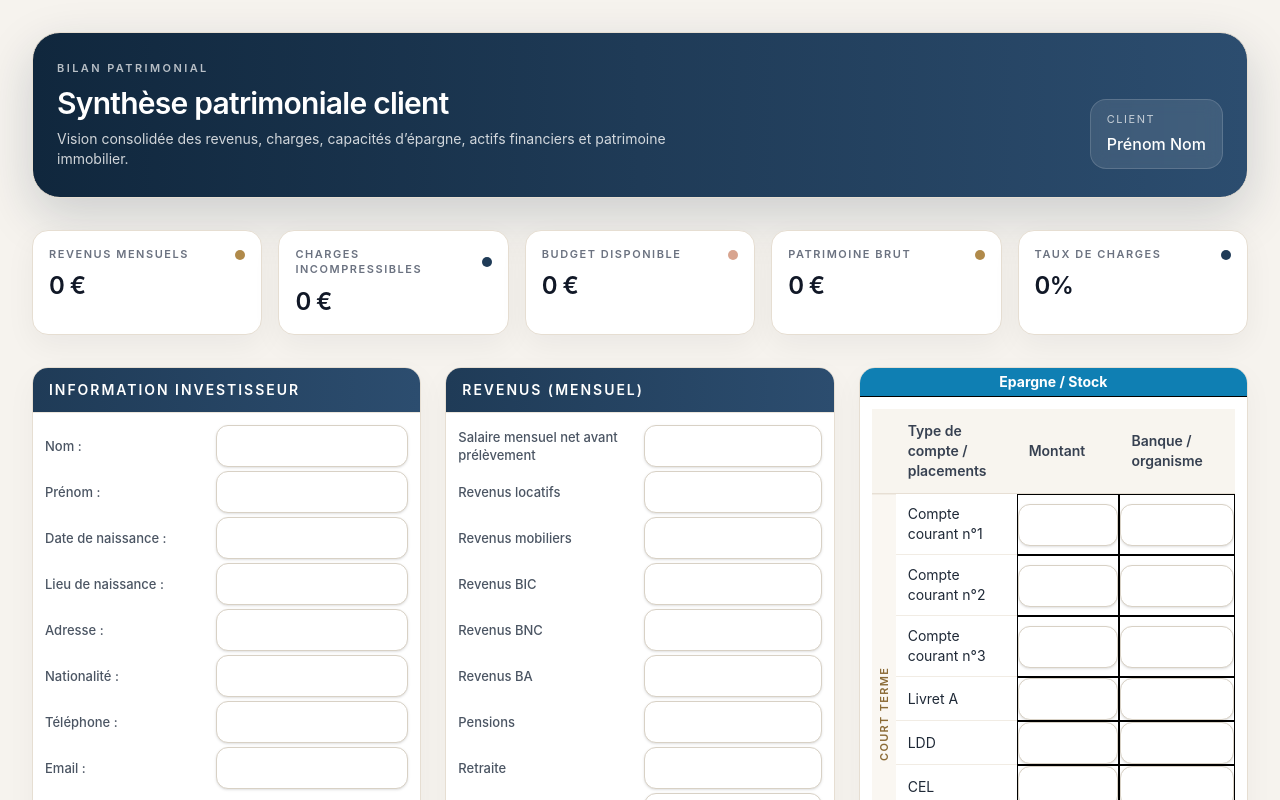
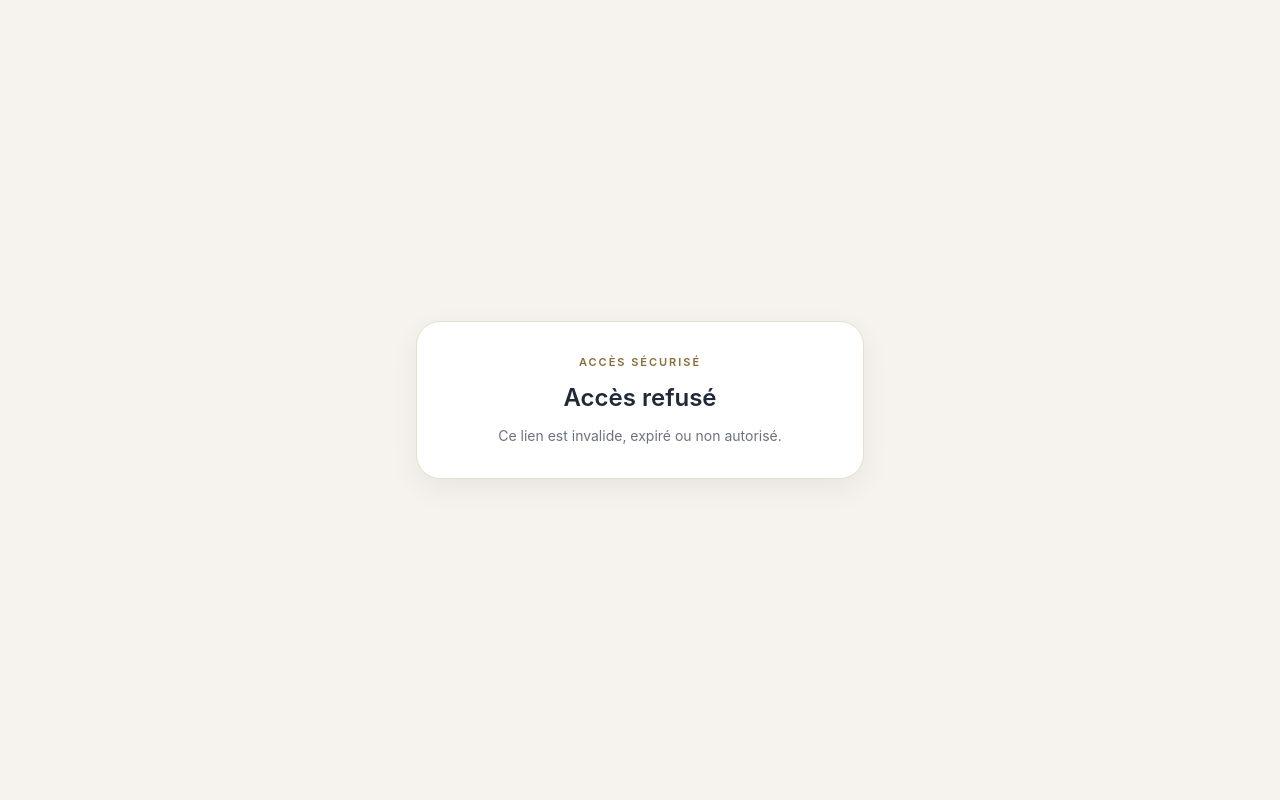
Before and after one commit to Patrimoine-sur-mesure/bilan-patrimonial, a React (Vite) app: page / in a window 1280 px wide. Shown: the top 800 px of the page. Built offline with nearby package versions, Linux system fonts and the light colour scheme; no server answers; the database is empty.

Commit message:
Autorisation

```diff
--- a/src/FormulaireBudgetPatrimonial.jsx
+++ b/src/FormulaireBudgetPatrimonial.jsx
@@ -132,6 +132,9 @@ const totalBar =
       currency: "EUR",
       maximumFractionDigits: 0,
     }).format(Number(v) || 0);
+
+  const [isCheckingAccess, setIsCheckingAccess] = useState(true);
+const [isAuthorized, setIsAuthorized] = useState(false);
 
 const [investorIdentity, setInvestorIdentity] = useState(
     mapInit(investorIdentityFields)
@@ -297,13 +300,21 @@ const epargneMensuelleLT = useMemo(
 
   const getClientId = () => {
   const params = new URLSearchParams(window.location.search);
-    return params.get("client") || params.get("token") || "demo";
+  return params.get("token")?.trim() || null;
 };
 
   useEffect(() => {
   const loadFromSupabase = async () => {
     try {
       const clientId = getClientId();
+
+      if (!clientId) {
+        setSaveStatus("Accès refusé.");
+        setIsAuthorized(false);
+        setIsCheckingAccess(false);
+        return;
+      }
+
       const { data, error } = await supabase
         .from("formulaires_clients")
         .select("data_json, updated_at")
@@ -312,21 +323,24 @@ const epargneMensuelleLT = useMemo(
 
       if (error) {
         console.error("LOAD ERROR:", error);
-          setSaveStatus("Erreur au chargement du brouillon.");
+        setSaveStatus("Accès refusé.");
+        setIsAuthorized(false);
+        setIsCheckingAccess(false);
         return;
       }
 
-        if (!data?.data_json) {
-          setSaveStatus("Aucun brouillon enregistré pour ce lien.");
+      if (!data) {
+        setSaveStatus("Accès refusé.");
+        setIsAuthorized(false);
+        setIsCheckingAccess(false);
         return;
       }
 
-        const saved = data.data_json;
+      const saved = data.data_json || {};
 
       if (saved.investorIdentity) setInvestorIdentity(saved.investorIdentity);
       if (saved.investorFamily) setInvestorFamily(saved.investorFamily);
-        if (saved.investorProfessional)
-          setInvestorProfessional(saved.investorProfessional);
+      if (saved.investorProfessional) setInvestorProfessional(saved.investorProfessional);
       if (saved.childrenData) setChildrenData(saved.childrenData);
       if (saved.income) setIncome(saved.income);
       if (saved.charges) setCharges(saved.charges);
@@ -337,9 +351,13 @@ const epargneMensuelleLT = useMemo(
       if (saved.realEstate) setRealEstate(saved.realEstate);
 
       setSaveStatus("Brouillon rechargé depuis le serveur.");
+      setIsAuthorized(true);
+      setIsCheckingAccess(false);
     } catch (err) {
       console.error("LOAD EXCEPTION:", err);
-        setSaveStatus("Impossible de recharger le brouillon.");
+      setSaveStatus("Accès refusé.");
+      setIsAuthorized(false);
+      setIsCheckingAccess(false);
     }
   };
 
@@ -511,6 +529,34 @@ const epargneMensuelleLT = useMemo(
     window.open("https://ton-lien-netexplorer.fr", "_blank", "noopener,noreferrer");
   };
 
+
+  if (isCheckingAccess) {
+  return (
+    <div className="flex min-h-screen items-center justify-center bg-[#f6f3ee]">
+      <div className="rounded-2xl border border-[#e6ded2] bg-white px-6 py-5 text-sm text-[#1f2937] shadow">
+        Vérification de l'accès...
+      </div>
+    </div>
+  );
+}
+
+if (!isAuthorized) {
+  return (
+    <div className="flex min-h-screen items-center justify-center bg-[#f6f3ee] px-4">
+      <div className="w-full max-w-md rounded-3xl border border-[#e6ded2] bg-white p-8 text-center shadow-[0_10px_30px_rgba(17,24,39,0.06)]">
+        <div className="text-[11px] font-semibold uppercase tracking-[0.18em] text-[#8b6b36]">
+          Accès sécurisé
+        </div>
+        <h1 className="mt-3 text-2xl font-semibold text-[#1f2937]">
+          Accès refusé
+        </h1>
+        <p className="mt-3 text-sm text-[#6b7280]">
+          Ce lien est invalide, expiré ou non autorisé.
+        </p>
+      </div>
+    </div>
+  );
+}
 
 return (
     <div id="formulaire-pdf" className="min-h-screen bg-[#f6f3ee] px-4 py-8 text-sm text-[#111827] md:px-8">
```
Lines whose indentation alone changed are shown as unchanged.
